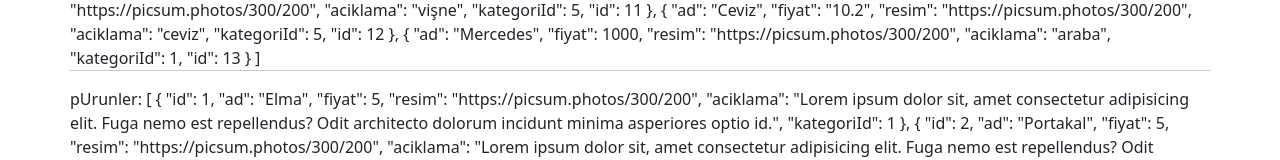
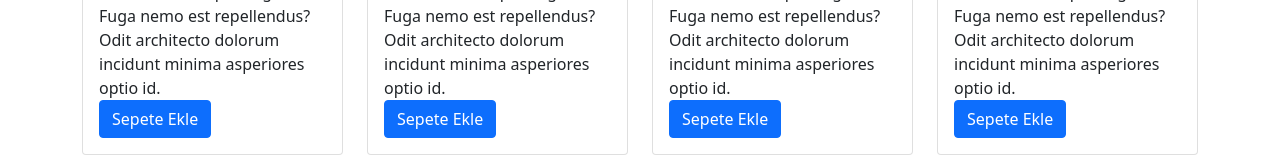
Before and after one commit to nursenkara/vue-cli-eticaret, a Vue app: page /kategori/araba in a window 1280 px wide. Shown: the part 442-602 px from the top of the page. Built offline with nearby package versions, Linux system fonts and the light colour scheme; data requests are answered from the project's data file.

Commit message:
Kategoriye göre ürün listeleme

```diff
--- a/src/components/Urunler.vue
+++ b/src/components/Urunler.vue
@@ -1,8 +1,5 @@
 <template>
   <div class="row">
-    urunler: {{urunler}}
-    <hr>
-    pUrunler: {{pUrunler}}
     <Urun :urun="urun" v-for="urun in urunler" :key="urun.id" />
   </div>
 </template>
@@ -18,20 +15,25 @@ export default {
   },
   data() {
     return {
-      urunler: this.pUrunler || [],
+      urunler: [],
     };
   },
-  created() {
-    if (this.pUrunler.length < 1) {
+  mounted() {
+    if (this.pUrunler == undefined) {
       axios
         .get("http://localhost:3000/urunler")
         .then((response) => {
           this.urunler = response.data;
         })
-        .catch(function(error) {
+        .catch(function (error) {
           console.log(error);
         });
     }
   },
+  watch: {
+    pUrunler() {
+      this.urunler = this.pUrunler;
+    },
+  },
 };
 </script>
```
